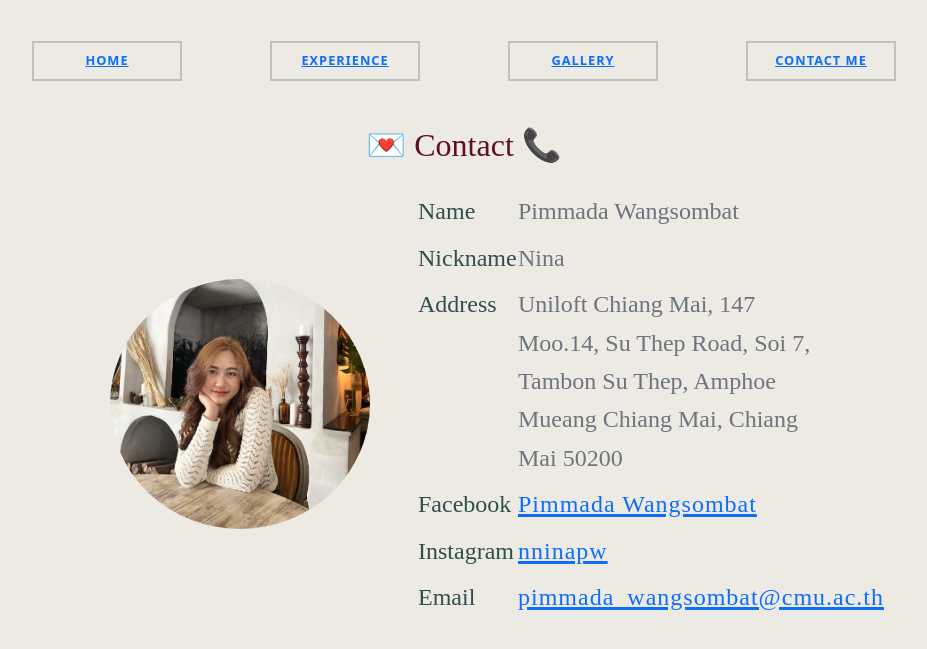
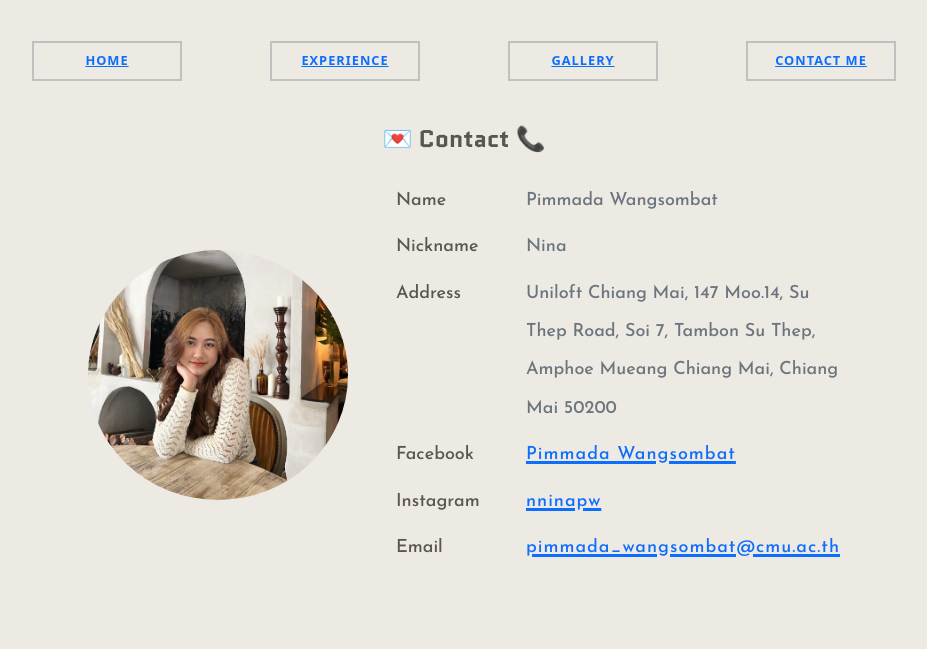
Before and after one commit to cpe207/lab02-Nina-pw, a plain HTML site: page contact.html in a window 1280 px wide. Shown: the part 75-724 px from the top of the page, without its empty margins (176-1103 px from the left). Drawn offline with nearby package versions, Linux system fonts and the light colour scheme; a web font is replaced by a local one.

Commit message:
Finish lab 3

```diff
--- a/contact.html
+++ b/contact.html
@@ -51,9 +51,15 @@
       </div>
     </div>
     <div class="my-4">
-      <h2 style="color: rgb(93, 16, 32)">
-        <font face="CommercialScript BT">💌 Contact 📞</font>
-      </h2>
+      <h4
+        style="
+          color: #575752;
+          font-family: 'Quantico', sans-serif;
+          text-align: center;
+        "
+      >
+        💌 Contact 📞
+      </h4>
     </div>
     <div
       class="d-flex justify-content-center align-items-center mx-auto gap-5"
@@ -69,40 +75,62 @@
           style="object-fit: cover"
         />
       </div>
-      <div class="vstack gap-2" style="max-width: 400px">
+      <div class="vstack gap-2" style="max-width: 800px">
         <div class="d-flex">
-          <div style="min-width: 100px" class="fw-semibold">
-            <h2 style="color: darkslategray; text-align: left">
-              <font face="JasmineUPC" size="5"> Name</font>
+          <div style="min-width: 130px" class="fw-semibold">
+            <h2
+              style="
+                color: #595552;
+                text-align: left;
+                font-family: 'Josefin Sans', sans-serif;
+              "
+            >
+              <font size="4"> Name</font>
             </h2>
           </div>
-          <h2>
+          <h2 style="font-family: 'Josefin Sans', sans-serif; color: #bdb2a7">
             <span class="text-muted"
-              ><font face="JasmineUPC" size="5">Pimmada Wangsombat</font></span
+              ><font size="4">Pimmada Wangsombat</font></span
             >
           </h2>
         </div>
         <div class="d-flex">
-          <div style="min-width: 100px" class="fw-semibold">
-            <h2 style="color: darkslategray; text-align: left">
-              <font face="JasmineUPC" size="5"> Nickname</font>
+          <div style="min-width: 130px" class="fw-semibold">
+            <h2
+              style="
+                color: #595552;
+                text-align: left;
+                font-family: 'Josefin Sans', sans-serif;
+              "
+            >
+              <font size="4"> Nickname</font>
             </h2>
           </div>
-          <h2>
-            <span class="text-muted"
-              ><font face="JasmineUPC" size="5">Nina</font></span
-            >
+          <h2 style="font-family: 'Josefin Sans', sans-serif; color: #bdb2a7">
+            <span class="text-muted"><font size="4">Nina</font></span>
           </h2>
         </div>
         <div class="d-flex">
-          <div style="min-width: 100px" class="fw-semibold">
-            <h2 style="color: darkslategray; text-align: left">
-              <font face="JasmineUPC" size="5"> Address</font>
+          <div style="min-width: 130px" class="fw-semibold">
+            <h2
+              style="
+                color: #595552;
+                text-align: left;
+                font-family: 'Josefin Sans', sans-serif;
+              "
+            >
+              <font size="4"> Address</font>
             </h2>
           </div>
-          <h2 style="text-align: left">
+          <h2
+            style="
+              font-family: 'Josefin Sans', sans-serif;
+              color: #bdb2a7;
+              text-align: left;
+            "
+          >
             <span class="text-muted"
-              ><font face="JasmineUPC" size="5"
+              ><font size="4"
                 >Uniloft Chiang Mai, 147 Moo.14, Su Thep Road, Soi 7, Tambon Su
                 Thep, Amphoe Mueang Chiang Mai, Chiang Mai 50200</font
               ></span
@@ -110,53 +138,69 @@
           </h2>
         </div>
         <div class="d-flex">
-          <div style="min-width: 100px" class="fw-semibold">
-            <h2 style="color: darkslategray; text-align: left">
-              <font face="JasmineUPC" size="5"> Facebook</font>
+          <div style="min-width: 130px" class="fw-semibold">
+            <h2
+              style="
+                color: #595552;
+                text-align: left;
+                font-family: 'Josefin Sans', sans-serif;
+              "
+            >
+              <font size="4"> Facebook</font>
             </h2>
           </div>
-          <h2>
+          <h2 style="font-family: 'Josefin Sans', sans-serif; color: #beb0a5">
             <span class="text-muted"
               ><a
                 href="https://www.facebook.com/profile.php?id=100009384217257"
                 target="_blank"
                 rel="noreferrer"
               >
-                <font face="JasmineUPC" size="5">Pimmada Wangsombat</font>
+                <font size="4">Pimmada Wangsombat</font>
               </a></span
             >
           </h2>
         </div>
         <div class="d-flex">
-          <div style="min-width: 100px" class="fw-semibold">
-            <h2 style="color: darkslategray; text-align: left">
-              <font face="JasmineUPC" size="5">Instagram</font>
+          <div style="min-width: 130px" class="fw-semibold">
+            <h2
+              style="
+                color: #595552;
+                text-align: left;
+                font-family: 'Josefin Sans', sans-serif;
+              "
+            >
+              <font size="4">Instagram</font>
             </h2>
           </div>
-          <h2>
+          <h2 style="font-family: 'Josefin Sans', sans-serif; color: #beb0a5">
             <span class="text-muted"
               ><a
                 href="https://instagram.com/nninapw?igshid=OGQ5ZDc2ODk2ZA=="
                 target="_blank"
                 rel="noreferrer"
               >
-                <font face="JasmineUPC" size="5">nninapw</font>
+                <font size="4">nninapw</font>
               </a></span
             >
           </h2>
         </div>
         <div class="d-flex">
-          <div style="min-width: 100px" class="fw-semibold">
-            <h2 style="color: darkslategray; text-align: left">
-              <font face="JasmineUPC" size="5"> Email</font>
+          <div style="min-width: 130px" class="fw-semibold">
+            <h2
+              style="
+                color: #595552;
+                text-align: left;
+                font-family: 'Josefin Sans', sans-serif;
+              "
+            >
+              <font size="4"> Email</font>
             </h2>
           </div>
-          <h2>
+          <h2 style="font-family: 'Josefin Sans', sans-serif; color: #bdb2a7">
             <span class="text-muted"
               ><a href="mailto: pimmada_wangsombat@cmu.ac.th"
-                ><font face="JasmineUPC" size="5"
-                  >pimmada_wangsombat@cmu.ac.th</font
-                ></a
+                ><font size="4">pimmada_wangsombat@cmu.ac.th</font></a
               ></span
             >
           </h2>
```
